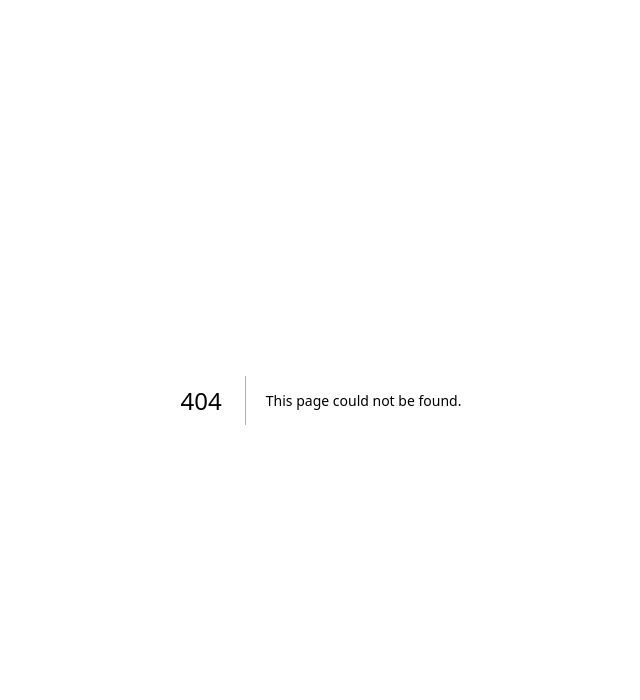
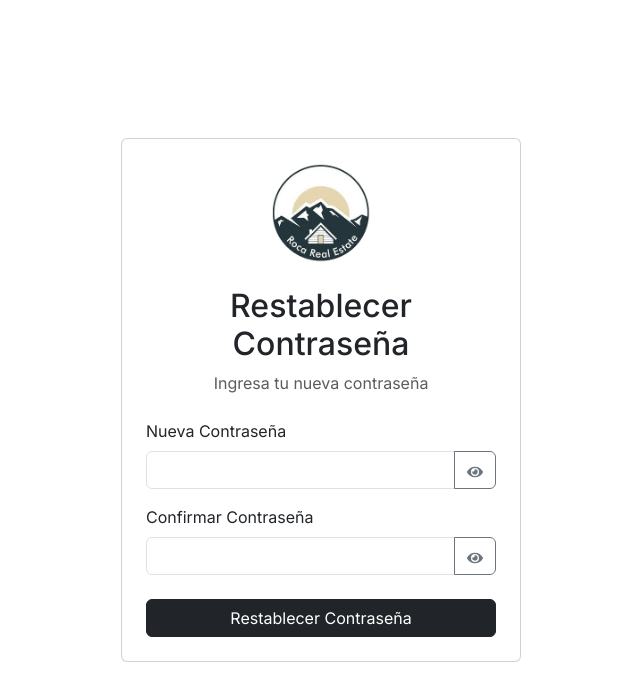
Before and after one commit to lchav4/be-roca-real-estate, a Next.js app: page /reset-password in a window 1280 px wide. Before the commit this address had no page. Shown: the top 700 px of the page, without its empty margins (319-959 px from the left). Built offline with nearby package versions, Linux system fonts and the light colour scheme.

Commit message:
Inicio de restablecimiento de  password
Envia un link al correo electronico que se ponga, falta de implementar el update de la nueva password

```diff
--- a/package.json
+++ b/package.json
@@ -12,6 +12,7 @@
     "bcryptjs": "^2.4.3",
     "bootstrap": "^5.3.3",
     "dns": "^0.2.2",
+    "dotenv": "^16.4.5",
     "eslint": "8.57.1",
     "eslint-config-next": "14.2.13",
     "install": "^0.13.0",
@@ -19,6 +20,7 @@
     "jwt-decode": "^4.0.0",
     "mongodb": "^6.9.0",
     "next": "14.2.13",
+    "nodemailer": "^6.9.15",
     "npm": "^10.8.3",
     "react": "18.3.1",
     "react-bootstrap": "^2.10.5",
--- a/src/app/api/dao/dao.js
+++ b/src/app/api/dao/dao.js
@@ -19,6 +19,17 @@ export const getUser = async (email, password) => {
         }
 
 }
+
+export const findUser = async (email) => {
+    await connectDB();
+    const result = await db.collection('users').findOne({ email });
+
+    if (result) {
+        return true;
+    } else {
+        return false;
+    }
+};
 
 export const createUser = async (email, name, password) => {
     await connectDB();
--- /dev/null
+++ b/src/app/api/forgotPassword/route.js
@@ -0,0 +1,26 @@
+import { NextResponse } from 'next/server';
+import { findUser } from '../dao/dao';
+import jwt from 'jsonwebtoken';
+import sendEmail from '../utils/email';
+
+export const POST = async (req) => {
+    try {
+        const body = await req.json();
+        const email = body.email;
+
+        const existingUser = await findUser(email);
+
+        if (!existingUser) {
+            return NextResponse.json({ error: 'Usuario no encontrado' }, { status: 404 });
+        }
+
+        const token = jwt.sign({ email }, process.env.JWT_SECRET, { expiresIn: '10m' });
+        const resetLink = `http://localhost:3000/reset-password?token=${token}`;
+
+        await sendEmail(email, resetLink);
+
+        return NextResponse.json({ message: 'Se ha enviado un correo para restablecer la contraseña' }, { status: 200 });
+    } catch (error) {
+        return NextResponse.json({ error: error.message }, { status: 500 });
+    }
+};
--- /dev/null
+++ b/src/app/api/utils/email.js
@@ -0,0 +1,27 @@
+import nodemailer from 'nodemailer';
+
+const sendEmail = async (to, resetLink) => {
+    console.log(process.env.EMAIL_USER);
+    console.log(process.env.EMAIL_PASS);
+
+    const transporter = nodemailer.createTransport({
+        host: 'smtp.office365.com',
+        port: 587,
+        secure: false,
+        auth: {
+            user: process.env.EMAIL_USER,
+            pass: process.env.EMAIL_PASS,
+        },
+    });
+
+    const mailOptions = {
+        from: process.env.EMAIL_USER,
+        to,
+        subject: 'Restablecimiento de Contraseña',
+        text: `Haz clic en el siguiente enlace para restablecer tu contraseña: ${resetLink}`,
+    };
+
+    await transporter.sendMail(mailOptions);
+};
+
+export default sendEmail;
--- a/src/app/page.jsx
+++ b/src/app/page.jsx
@@ -5,9 +5,11 @@ import Register from '../components/Register';
 import Header from '../components/Header';
 import HomePage from '../components/HomePage';
 import Footer from '../components/Footer';
+import ForgotPassword from '../components/ForgotPassword'
 import { LanguageProvider } from './LanguageContext';
 import { AuthProvider, useAuth } from '../components/AuthProvider';
 import { jwtDecode } from 'jwt-decode';
+
 
 const MainApp = () => {
   const { auth, logout } = useAuth();
@@ -37,9 +39,11 @@ const MainApp = () => {
   return (
     <div>
       {currentPage === 'login' ? (
-        <Login onRegisterClick={() => setCurrentPage('register')} onHomePageClick={() => setCurrentPage('home')} />
+        <Login onRegisterClick={() => setCurrentPage('register')} onHomePageClick={() => setCurrentPage('home')} onForgotPasswordClick={()=>setCurrentPage('forgotPassword')} />
       ) : currentPage === 'register' ? (
         <Register onBackToLogin={() => setCurrentPage('login')} />
+      ) : currentPage === 'forgotPassword' ? (
+        <ForgotPassword onBackToLogin={() => setCurrentPage('login')} />
       ) : (
         <>
           <Header />
--- /dev/null
+++ b/src/app/reset-password/page.jsx
@@ -0,0 +1,8 @@
+'use client';
+import ResetPassword from '../../components/ResetPassword';
+
+const ResetPasswordPage = () => {
+    return <ResetPassword />;
+};
+
+export default ResetPasswordPage;
--- a/src/components/Login.jsx
+++ b/src/components/Login.jsx
@@ -5,7 +5,7 @@ import "react-toastify/dist/ReactToastify.css";
 import { FaEye, FaEyeSlash } from 'react-icons/fa';
 import { useAuth } from './AuthProvider';
 
-const Login = ({ onRegisterClick, onHomePageClick }) => {
+const Login = ({ onRegisterClick, onHomePageClick, onForgotPasswordClick }) => {
   const [email, setEmail] = useState('');
   const [password, setPassword] = useState('');
   const [showPassword, setShowPassword] = useState(false);
@@ -81,7 +81,7 @@ const Login = ({ onRegisterClick, onHomePageClick }) => {
             </Form.Group>
 
             <div className="text-end mb-3">
-              <a href="#" className="text-primary text-decoration-none">¿Olvidó su contraseña?</a>
+              <Button variant="link" className="p-0" onClick={onForgotPasswordClick}>¿Olvidó su contraseña?</Button>
             </div>
 
             <Button variant="dark" type="submit" className="w-100">
--- /dev/null
+++ b/src/components/ResetPassword.jsx
@@ -0,0 +1,83 @@
+import { useState, useEffect } from 'react';
+import { Container, Form, Button, Card, InputGroup } from 'react-bootstrap';
+import { ToastContainer, toast } from 'react-toastify';
+import 'react-toastify/dist/ReactToastify.css';
+import { FaEye, FaEyeSlash } from 'react-icons/fa';
+import { useRouter } from 'next/navigation';
+
+const ResetPassword = () => {
+    const [newPassword, setNewPassword] = useState('');
+    const [confirmPassword, setConfirmPassword] = useState('');
+    const [showPassword, setShowPassword] = useState(false);
+    const [showConfirmPassword, setShowConfirmPassword] = useState(false);
+    const [token, setToken] = useState('');
+    const router = useRouter();
+
+    useEffect(() => {
+        const params = new URLSearchParams(window.location.search);
+        setToken(params.get('token'));
+    }, []);
+
+    const handleSubmit = async (event) => {
+        event.preventDefault();
+
+    };
+
+    return (
+        <>
+            <ToastContainer />
+            <Container className="d-flex align-items-center justify-content-center" style={{ minHeight: '100vh' }}>
+                <Card style={{ width: '100%', maxWidth: '400px' }}>
+                    <Card.Body className="p-4">
+                        <div className="text-center mb-4">
+                            <img src="/roca-real-logo.png" alt="Logo" style={{ width: '100px', height: '100px' }} />
+                        </div>
+                        <h2 className="text-center mb-2">Restablecer Contraseña</h2>
+                        <p className="text-center text-muted mb-4">Ingresa tu nueva contraseña</p>
+                        <Form onSubmit={handleSubmit}>
+                            <Form.Group className="mb-3" controlId="formNewPassword">
+                                <Form.Label>Nueva Contraseña</Form.Label>
+                                <InputGroup>
+                                    <Form.Control
+                                        type={showPassword ? "text" : "password"}
+                                        value={newPassword}
+                                        onChange={(e) => setNewPassword(e.target.value)}
+                                        required
+                                    />
+                                    <Button
+                                        variant="outline-secondary"
+                                        onClick={() => setShowPassword(!showPassword)}
+                                    >
+                                        {showPassword ? <FaEyeSlash /> : <FaEye />}
+                                    </Button>
+                                </InputGroup>
+                            </Form.Group>
+                            <Form.Group className="mb-4" controlId="formConfirmPassword">
+                                <Form.Label>Confirmar Contraseña</Form.Label>
+                                <InputGroup>
+                                    <Form.Control
+                                        type={showConfirmPassword ? "text" : "password"}
+                                        value={confirmPassword}
+                                        onChange={(e) => setConfirmPassword(e.target.value)}
+                                        required
+                                    />
+                                    <Button
+                                        variant="outline-secondary"
+                                        onClick={() => setShowConfirmPassword(!showConfirmPassword)}
+                                    >
+                                        {showConfirmPassword ? <FaEyeSlash /> : <FaEye />}
+                                    </Button>
+                                </InputGroup>
+                            </Form.Group>
+                            <Button variant="dark" type="submit" className="w-100">
+                                Restablecer Contraseña
+                            </Button>
+                        </Form>
+                    </Card.Body>
+                </Card>
+            </Container>
+        </>
+    );
+};
+
+export default ResetPassword;
```
Also changed, not shown: src/components/ForgotPassword.jsx (added, +69 -0 lines), 2 other files (tests, documents, lock files or other folders).
